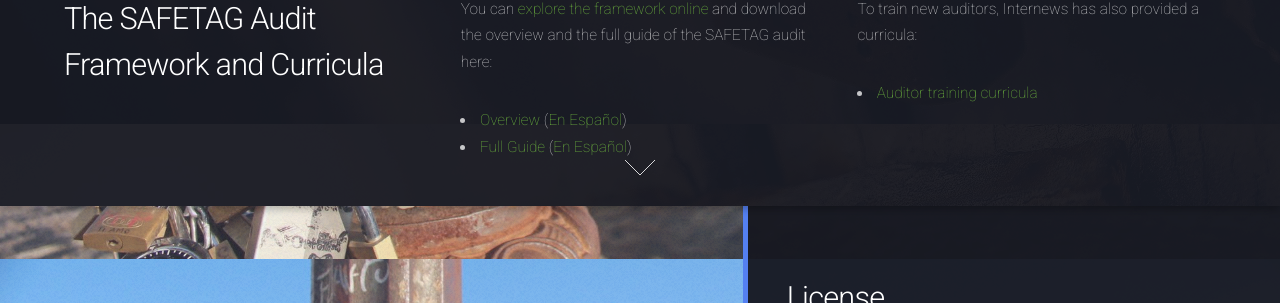
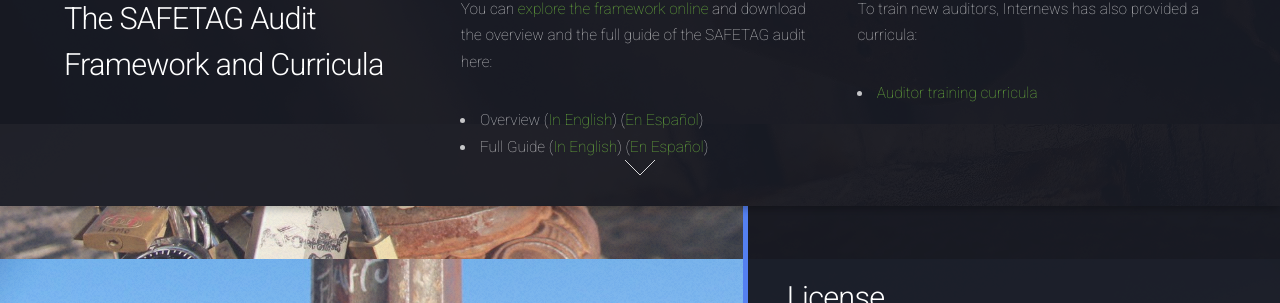
Before and after one commit to SAFETAG/SAFETAG-website, a Jekyll site: the page built from index.html, in a window 1280 px wide and 900 px high, scrolled down 3299 px. Shown: the part 149-452 px from the top of the window. Built offline with Jekyll 4.4.1, drawn with Linux system fonts in a browser that asks for light colours; comment, search, counter and statistics services are not loaded.

Commit message:
Clarified multilingual guide links

```diff
--- a/index.html
+++ b/index.html
@@ -67,8 +67,8 @@
 							<div class="4u 12u$(medium)">
 								<p>You can <a href="/guide">explore the framework online</a> and download the overview and the full guide of the SAFETAG audit here:</p>
 								<ul>
-									<li><a href="https://github.com/SAFETAG/SAFETAG/releases/download/v0.4/SAFETAG.Overview.English.pdf">Overview</a> (<a href="https://github.com/SAFETAG/SAFETAG/releases/download/v0.4/SAFETAG.Overview.Espanol.pdf">En Español</a>)</li>
-								  <li><a href="https://github.com/SAFETAG/SAFETAG/files/1278308/SAFETAG-FullGuide_Sep2017.pdf">Full Guide</a> (<a href="https://github.com/SAFETAG/SAFETAG/releases/download/v0.4/SAFETAG.Full.guide.Espanol.pdf">En Español</a>)</li>
+									<li>Overview (<a href="https://github.com/SAFETAG/SAFETAG/releases/download/v0.4/SAFETAG.Overview.English.pdf">In English</a>) (<a href="https://github.com/SAFETAG/SAFETAG/releases/download/v0.4/SAFETAG.Overview.Espanol.pdf">En Español</a>)</li>
+								  <li>Full Guide (<a href="https://github.com/SAFETAG/SAFETAG/files/1278308/SAFETAG-FullGuide_Sep2017.pdf">In English</a>) (<a href="https://github.com/SAFETAG/SAFETAG/releases/download/v0.4/SAFETAG.Full.guide.Espanol.pdf">En Español</a>)</li>
 								</ul>
 							</div>
 							<div class="4u$ 12u$(medium)">
```
